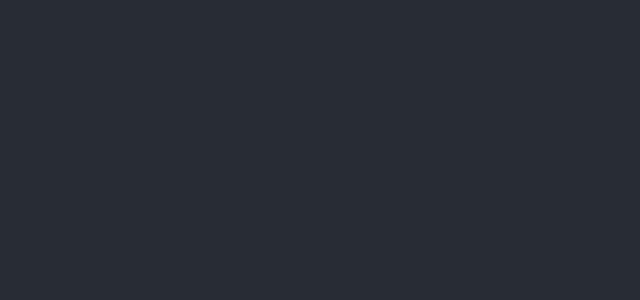
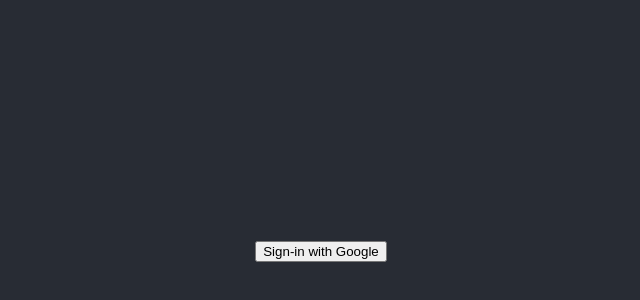
Before and after one commit to chiturca/iuva, a React (Create React App) app: page / in a window 1280 px wide. Shown: the part 154-454 px from the top of the page, without its empty margins (319-959 px from the left). Built offline with nearby package versions, Linux system fonts and the light colour scheme.

Commit message:
build: npm i firebase

```diff
--- a/package.json
+++ b/package.json
@@ -6,6 +6,7 @@
     "@testing-library/jest-dom": "^5.17.0",
     "@testing-library/react": "^13.4.0",
     "@testing-library/user-event": "^13.5.0",
+    "firebase": "^10.5.2",
     "react": "^18.2.0",
     "react-dom": "^18.2.0",
     "react-scripts": "5.0.1",
--- a/src/App.js
+++ b/src/App.js
@@ -1,9 +1,29 @@
+import React from "react";
+// import { googleProvider } from "../../../firebase/firebase";
 import "./App.css";
 
 function App() {
+  // const handleSignIn = async () => {
+  //   try {
+  //     await googleSignIn();
+  //   } catch (error) {
+  //     console.log(error);
+  //   }
+  // };
   return (
     <div className="App">
-      <header className="App-header"></header>
+      <header className="App-header">
+        <div className="border flex flex-col items-center md:w-1/2 m-auto p-14 rounded-3xl shadow-[5px_5px_15px_-1px_rgba(0,0,0,0.3)] z-50">
+          <div className="flex justify-center items-center pb-20">
+            <button
+              // onClick={handleSignIn}
+              className="py-1 ease-in duration-300  hover:scale-110"
+            >
+              Sign-in with Google
+            </button>
+          </div>
+        </div>
+      </header>
     </div>
   );
 }
```
Also changed, not shown: 1 other file (tests, documents, lock files or other folders).
